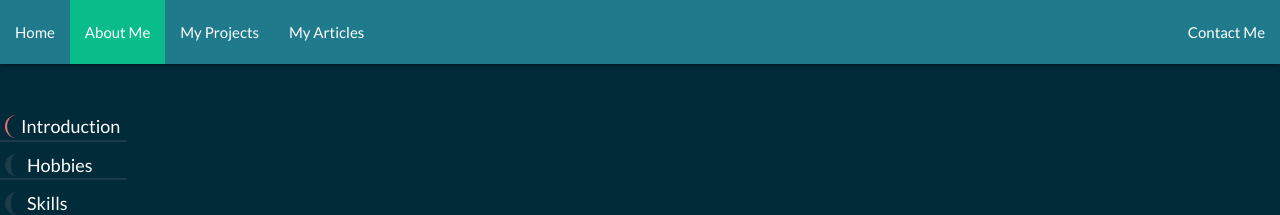
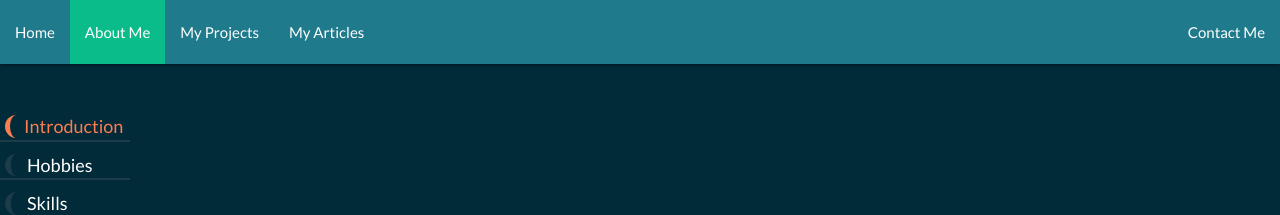
Before and after one commit to Brojuks/nextjs-blog, a Next.js app: page /aboutme in a window 1280 px wide. Shown: the top 215 px of the page. Built offline with nearby package versions, Linux system fonts and the light colour scheme.

Commit message:
fixed minor bug with active color

```diff
--- a/styles/global.css
+++ b/styles/global.css
@@ -102,6 +102,10 @@ margin-right: 5px !important;
 }
 .table-of-contents li:hover {
     border-bottom: 2px solid #fb7e50;
+}
+.table-of-contents a.active{
+  border-left: 5px solid #fb7e50 !important;
+  color:#fb7e50;
 }
 /* ./sidenav for home and aboutme page */
 
```
